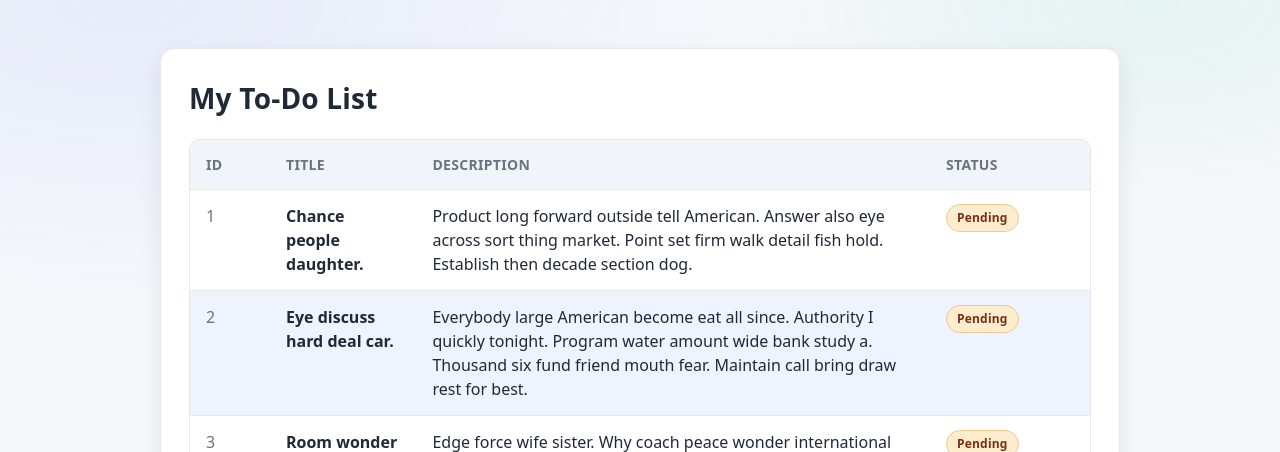
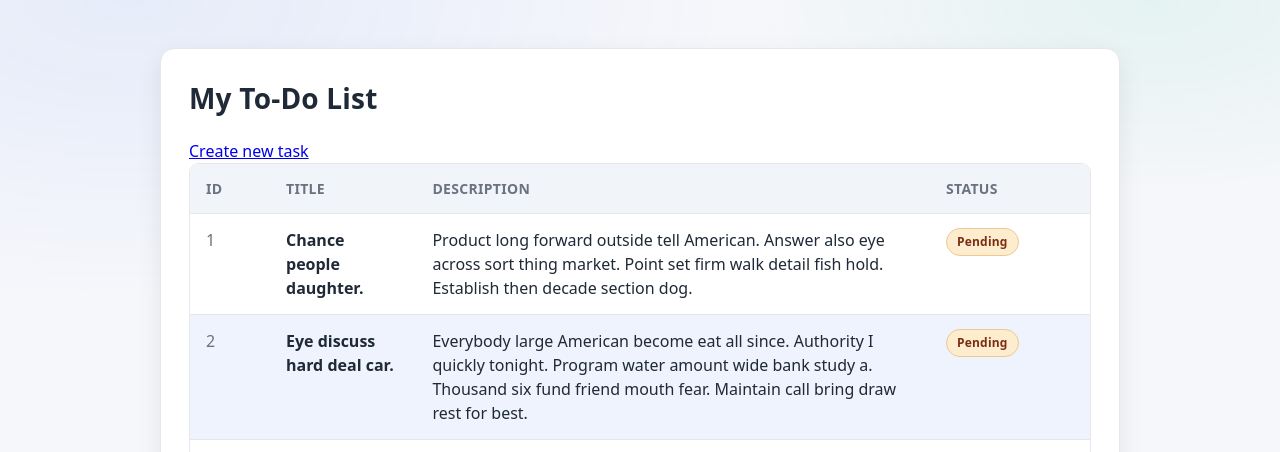
Before and after one commit to loricurreli/todo_list_django, a Django app: page /todos/ in a window 1280 px wide. Shown: the top 452 px of the page. Run offline with Django 5.2, Linux system fonts and the light colour scheme; data comes from the database, SQL or seed files in the repository; both versions use the stored data as it was after the commit.

```diff
--- a/templates/todo_list/index.html
+++ b/templates/todo_list/index.html
@@ -9,6 +9,7 @@
   <body class="page page--todo-list">
     <div class="container">
       <h1 class="page-title">My To-Do List</h1>
+      <a href="/new_task">Create new task</a>
       <table class="table table--todos">
         <thead class="table__head">
           <tr class="table__row">
```
Also changed, not shown: db.sqlite3.
